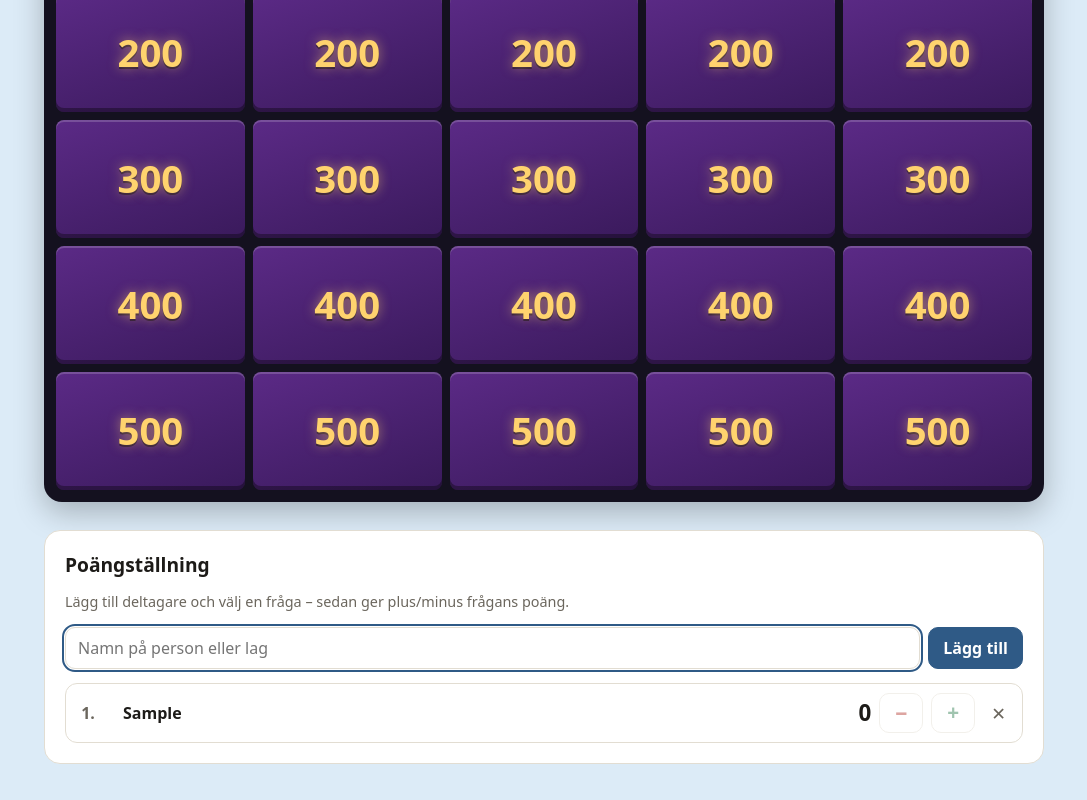
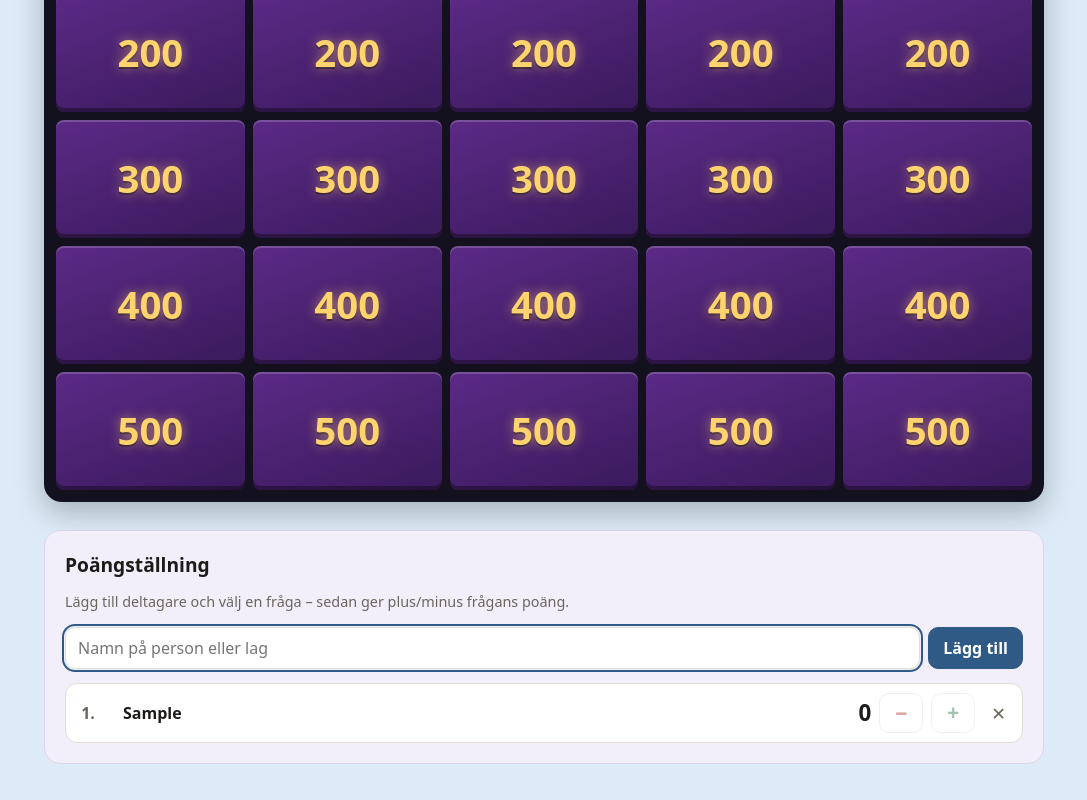
Before and after one commit to Smide97/Fragesport, a plain HTML site: page index.html in a window 1280 px wide. Both pictures are taken after typing "Sample" into the empty fields and a click on the button "Lägg till". Shown: the part 330-1130 px from the top of the page, without its empty margins (96-1183 px from the left). Drawn offline with Linux system fonts and the light colour scheme.

Commit message:
Ge poängställningen en mild lavendelbakgrund
Co-Authored-By: Claude Opus 5.5 <noreply@anthropic.com>
Claude-Session: https://claude.ai/code/session_01CkHB7bkuBe2mN9JW9NpcfG

```diff
--- a/index.html
+++ b/index.html
@@ -5,8 +5,8 @@
 <meta name="viewport" content="width=device-width, initial-scale=1">
 <title>Frågesport</title>
 <style>
-:root{--bg:#dcebf7;--card:#fff;--ink:#1d1b18;--muted:#6b665d;--accent:#2f5a86;--accent-ink:#fff;--tile:#2f5d50;--tile-ink:#f6e7b8;--used:#e2ddd2;--ok:#2e7d4f;--bad:#b3392f;--line:#e2ddd2}
-@media (prefers-color-scheme:dark){:root{--bg:#0f1a26;--card:#211f1b;--ink:#efeae0;--muted:#a39d91;--accent:#8fb8e3;--accent-ink:#10201a;--tile:#244a40;--tile-ink:#f3dc96;--used:#2b2924;--ok:#5fbf86;--bad:#e2776c;--line:#34312b}}
+:root{--bg:#dcebf7;--panel:#f3effa;--panel-line:#ddd3ef;--card:#fff;--ink:#1d1b18;--muted:#6b665d;--accent:#2f5a86;--accent-ink:#fff;--tile:#2f5d50;--tile-ink:#f6e7b8;--used:#e2ddd2;--ok:#2e7d4f;--bad:#b3392f;--line:#e2ddd2}
+@media (prefers-color-scheme:dark){:root{--bg:#0f1a26;--panel:#1f1a2b;--panel-line:#352c47;--card:#211f1b;--ink:#efeae0;--muted:#a39d91;--accent:#8fb8e3;--accent-ink:#10201a;--tile:#244a40;--tile-ink:#f3dc96;--used:#2b2924;--ok:#5fbf86;--bad:#e2776c;--line:#34312b}}
 *{box-sizing:border-box}
 body{margin:0;background:var(--bg);color:var(--ink);font:16px/1.5 system-ui,-apple-system,"Segoe UI",sans-serif;padding:24px 16px 48px}
 .wrap{max-width:1000px;margin:0 auto}
@@ -41,13 +41,13 @@ input:focus,button:focus-visible{outline:2px solid var(--accent);outline-offset:
 .question button.primary{background:var(--glow);color:#241a05;border-color:var(--glow)}
 
 /* Poängtavla */
-.scores{margin-top:28px;background:var(--card);border:1px solid var(--line);border-radius:16px;padding:20px}
+.scores{margin-top:28px;background:var(--panel);border:1px solid var(--panel-line);border-radius:16px;padding:20px}
 .scores .head{display:flex;justify-content:space-between;align-items:baseline;gap:10px;flex-wrap:wrap}
 .hint{color:var(--muted);font-size:.9rem;margin:0 0 14px}
 .add{display:flex;gap:8px;margin-bottom:14px}
 .add input{flex:1}
 .teams{display:grid;gap:8px}
-.team{display:grid;grid-template-columns:28px 1fr auto auto auto auto;gap:8px;align-items:center;padding:8px;border:1px solid var(--line);border-radius:12px}
+.team{background:var(--card);display:grid;grid-template-columns:28px 1fr auto auto auto auto;gap:8px;align-items:center;padding:8px;border:1px solid var(--line);border-radius:12px}
 .team.lead{border-color:#e0b64a;box-shadow:inset 4px 0 0 #e0b64a}
 .team .rank{color:var(--muted);text-align:center;font-weight:600}
 .team input{border-color:transparent;background:transparent;font-weight:600;width:100%}
```
